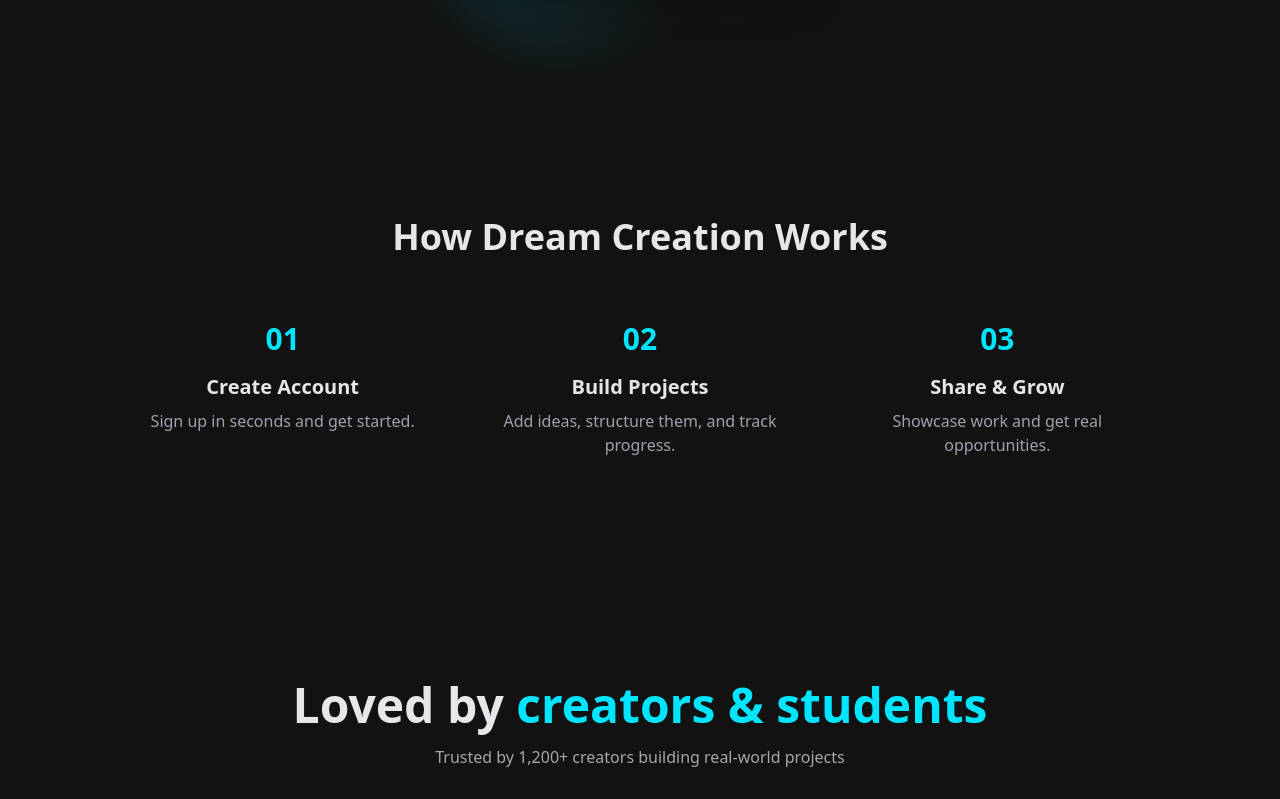
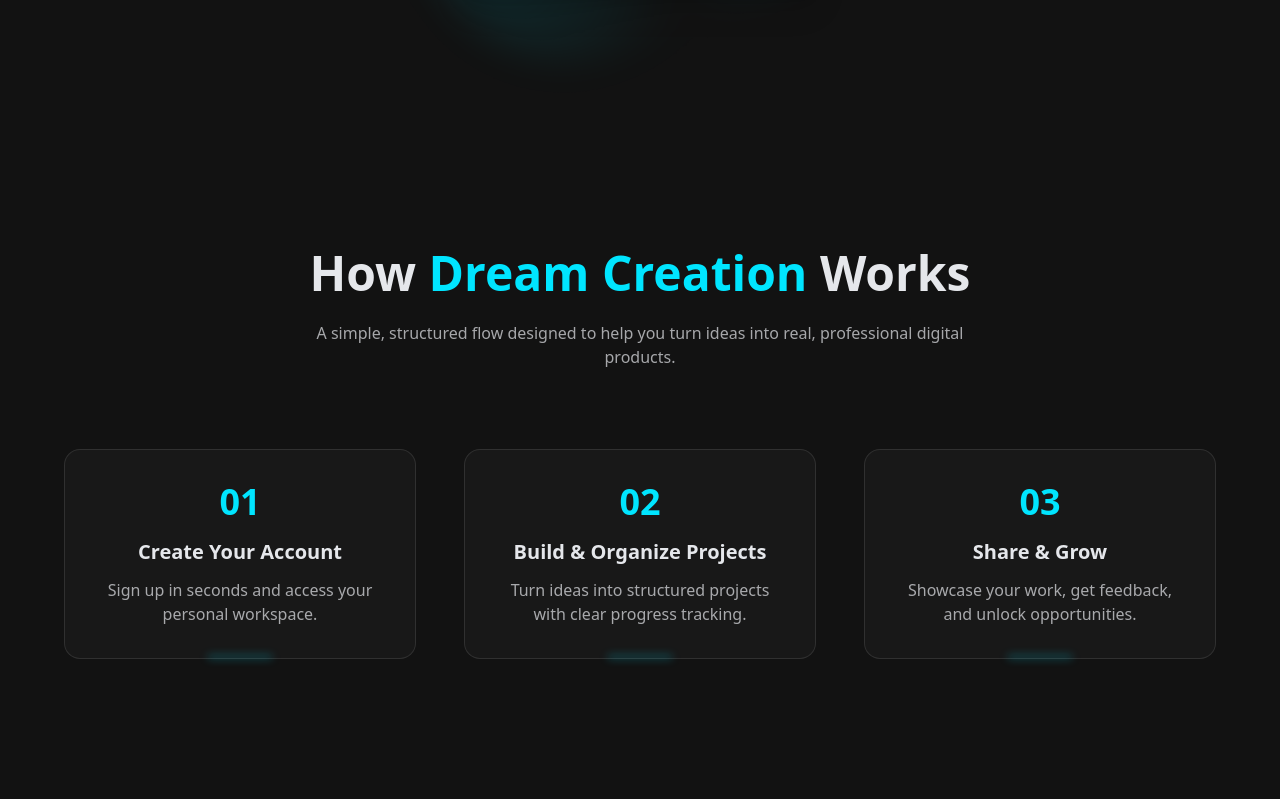
Before and after one commit to arvind9018/DreamCreation.frontend, a Next.js app: page / in a window 1280 px wide. Shown: the part 1421-2220 px from the top of the page. Built offline with nearby package versions, Linux system fonts and the light colour scheme.

Commit message:
Enhance HowItWorks component layout and content
Updated the HowItWorks component with improved styling and content.

```diff
--- a/components/HowItWorks.tsx
+++ b/components/HowItWorks.tsx
@@ -1,29 +1,69 @@
 export function HowItWorks() {
   return (
-    <section className="py-24 px-6">
-      <div className="max-w-5xl mx-auto text-center">
+    <section className="py-32 px-6 bg-dark text-secondary">
+      <div className="max-w-6xl mx-auto text-center animate-fade-up">
 
-        <h2 className="text-4xl font-bold mb-16">
-          How Dream Creation Works
+        {/* Header */}
+        <h2 className="text-4xl md:text-5xl font-semibold mb-6">
+          How <span className="text-accent">Dream Creation</span> Works
         </h2>
 
-        <div className="grid md:grid-cols-3 gap-12">
+        <p className="text-secondary/70 max-w-2xl mx-auto mb-20">
+          A simple, structured flow designed to help you
+          turn ideas into real, professional digital products.
+        </p>
+
+        {/* Steps */}
+        <div className="grid md:grid-cols-3 gap-12 relative">
 
           {[
-            { step: "01", title: "Create Account", desc: "Sign up in seconds and get started." },
-            { step: "02", title: "Build Projects", desc: "Add ideas, structure them, and track progress." },
-            { step: "03", title: "Share & Grow", desc: "Showcase work and get real opportunities." },
+            {
+              step: "01",
+              title: "Create Your Account",
+              desc: "Sign up in seconds and access your personal workspace.",
+            },
+            {
+              step: "02",
+              title: "Build & Organize Projects",
+              desc: "Turn ideas into structured projects with clear progress tracking.",
+            },
+            {
+              step: "03",
+              title: "Share & Grow",
+              desc: "Showcase your work, get feedback, and unlock opportunities.",
+            },
           ].map((item, i) => (
-            <div key={i}>
-              <div className="text-accent text-3xl font-bold mb-4">
+            <div
+              key={i}
+              className="
+                relative bg-[#181818] p-8 rounded-2xl
+                border border-white/10
+                hover:border-accent
+                hover:-translate-y-2
+                transition-all duration-300
+                animate-fade-up
+              "
+              style={{ animationDelay: `${i * 150}ms` }}
+            >
+              {/* Step number */}
+              <div className="text-accent text-4xl font-bold mb-4">
                 {item.step}
               </div>
-              <h3 className="text-xl font-semibold mb-2">
+
+              <h3 className="text-xl font-semibold mb-3">
                 {item.title}
               </h3>
-              <p className="text-gray-400">
+
+              <p className="text-secondary/70">
                 {item.desc}
               </p>
+
+              {/* Accent glow line */}
+              <div className="
+                absolute bottom-0 left-1/2 -translate-x-1/2
+                w-16 h-[2px] bg-accent/60
+                blur-sm
+              " />
             </div>
           ))}
 
```
